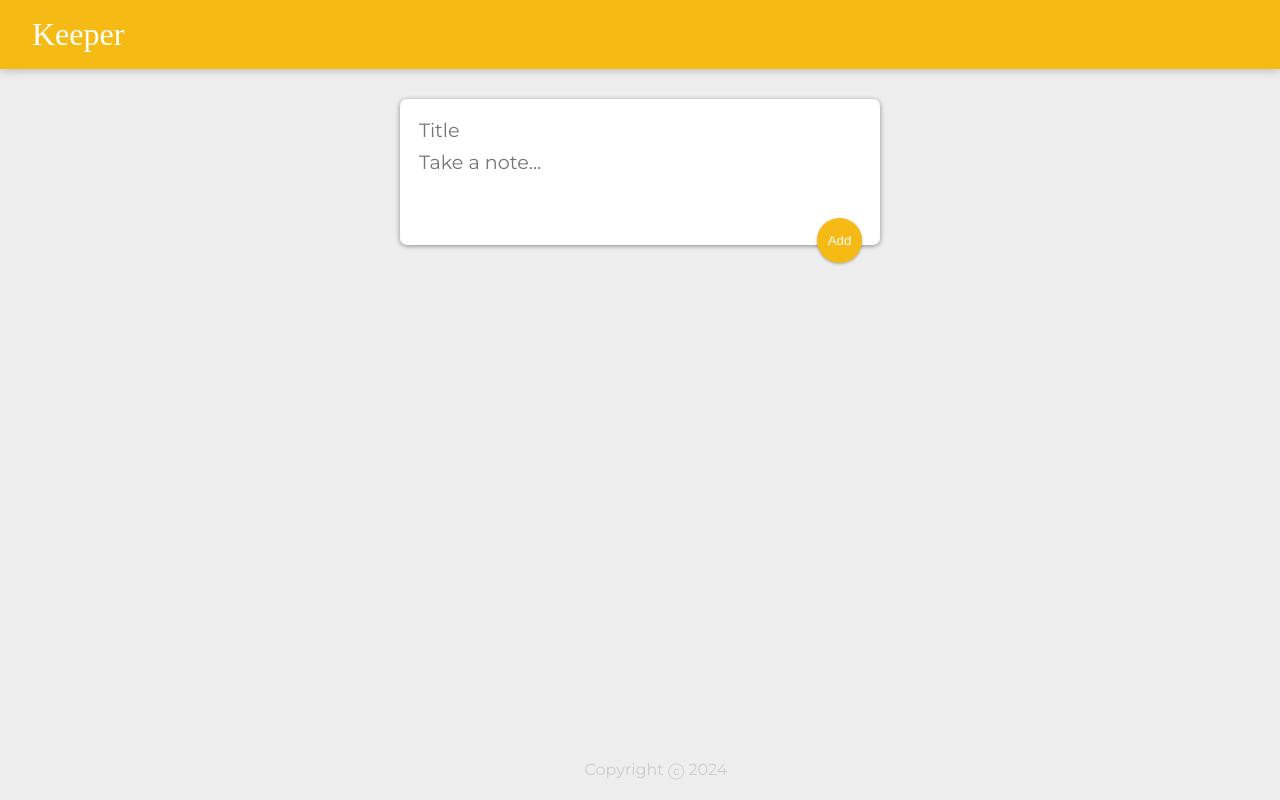
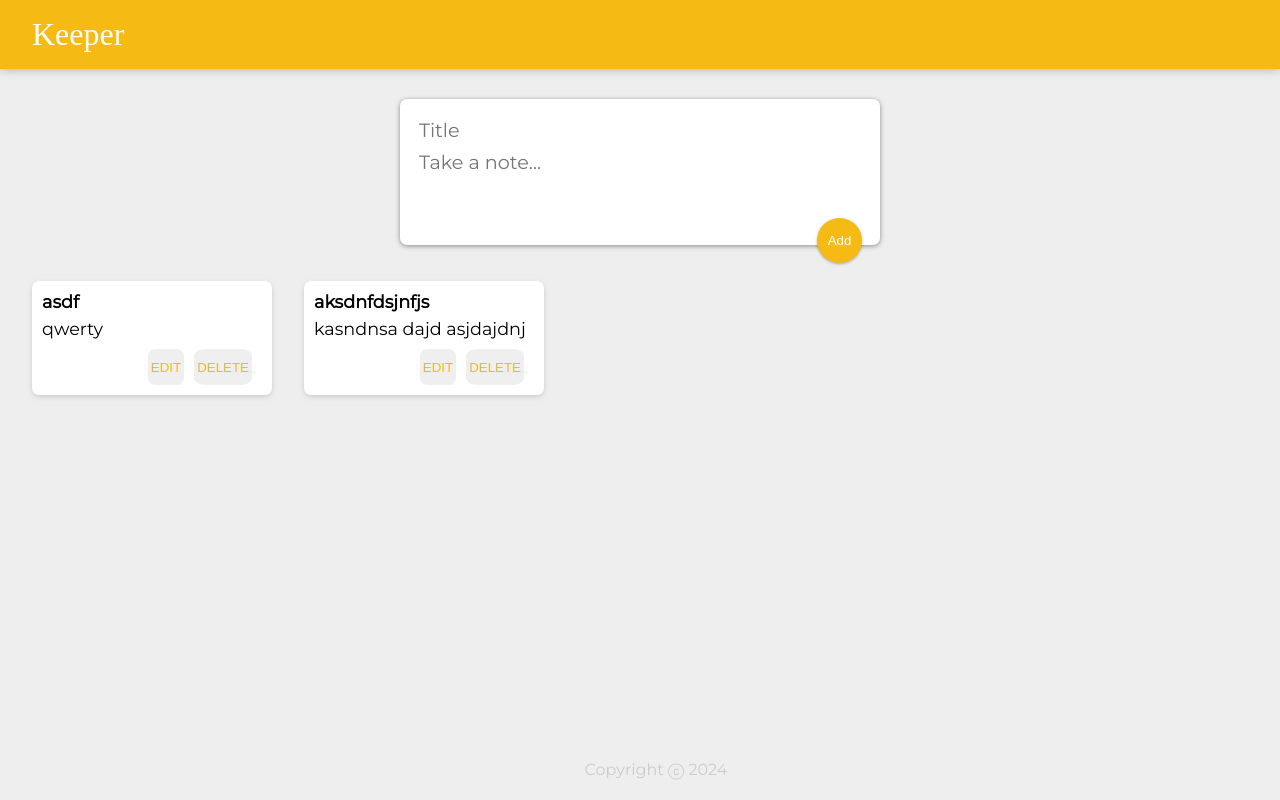
Before and after one commit to Hassaaan1010/Keeper, a React (Create React App) app: page / in a window 1280 px wide. Built offline with nearby package versions, Linux system fonts and the light colour scheme; a web font is replaced by a local one.

Commit message:
edit feature part1

```diff
--- a/public/styles.css
+++ b/public/styles.css
@@ -57,7 +57,6 @@ footer p {
 
 .note button {
   position: relative;
-  float: right;
   margin-right: 10px;
   color: #f5ba13;
   border: none;
@@ -68,6 +67,16 @@ footer p {
   height: 36px;
   cursor: pointer;
   outline: none;
+}
+
+/* edit button */
+.edit {
+  float: right;
+}
+
+/* delete button */
+.delete {
+  float: right;
 }
 
 form {
--- a/src/components/App.jsx
+++ b/src/components/App.jsx
@@ -5,8 +5,12 @@ import Note from "./Note";
 import CreateArea from "./CreateArea";
 
 function App() {
-  let [noteList, setNoteList] = useState([]);
-
+  let [noteList, setNoteList] = useState([
+    { title: "asdf", content: "qwerty" },
+    { title: "aksdnfdsjnfjs", content: "kasndnsa dajd asjdajdnj" },
+  ]);
+  const [formTitle, setTitle] = useState("");
+  const [formContent, setContent] = useState("");
   function addNote(obj) {
     setNoteList((prevValue) => {
       return [...prevValue, obj];
@@ -21,10 +25,24 @@ function App() {
     });
   }
 
+  function editNote(id, newTitle, newContent) {
+    // setNoteList((prevValue) => {
+    //   return prevValue[id] == { title: newTitle, content: newContent };
+    // });
+    setTitle(noteList[id].title);
+    setContent(noteList[id].content);
+  }
+
   return (
     <div>
       <Header />
-      <CreateArea addNote={addNote} />
+      <CreateArea
+        addNote={addNote}
+        title={formTitle}
+        content={formContent}
+        setTitle={setTitle}
+        setContent={setContent}
+      />
       {noteList.map((elem, index) => {
         return (
           <Note
@@ -33,6 +51,7 @@ function App() {
             title={elem.title}
             content={elem.content}
             delete={deleteNote}
+            edit={editNote}
           />
         );
       })}
--- a/src/components/CreateArea.jsx
+++ b/src/components/CreateArea.jsx
@@ -1,47 +1,29 @@
 import React, { useState } from "react";
 
 function CreateArea(props) {
-  let [inputTitle, setInputTitle] = useState("");
-  let [inputText, setInputText] = useState("");
-
-  function handleChangeTitle() {
-    setInputTitle(event.target.value);
-  }
-
-  function handleChangeText() {
-    setInputText(event.target.value);
-  }
-
-  function handleEnter(event) {
-    console.log(event.key || "hello");
-    if (event.key === "") {
-      document.getElementById("addButton").click();
-    }
-  }
-
   return (
     <div>
       <form>
         <input
-          onChange={handleChangeTitle}
           name="title"
           placeholder="Title"
-          value={inputTitle}
+          value={props.title}
+          onChange={(event) => props.setTitle(event.target.value)}
         />
         <textarea
           name="content"
           placeholder="Take a note..."
           rows="3"
-          value={inputText}
-          onChange={handleChangeText}
+          value={props.content}
+          onChange={(event) => props.setContent(event.target.value)}
         />
         <button
           id="addButton"
           onClick={(event) => {
             event.preventDefault();
-            props.addNote({ title: inputTitle, content: inputText });
-            setInputTitle("");
-            setInputText("");
+            props.addNote({ title: props.title, content: props.content });
+            props.setTitle("");
+            props.setContent("");
           }}
         >
           Add
--- a/src/components/Note.jsx
+++ b/src/components/Note.jsx
@@ -5,13 +5,25 @@ function Note(props) {
     <div className="note">
       <h1>{props.title}</h1>
       <p>{props.content}</p>
+
       <button
+        className="delete"
+        name="delete"
         onClick={() => {
           props.delete(props.id);
         }}
       >
         DELETE
       </button>
+      <button
+        className="edit"
+        name="edit"
+        onClick={() => {
+          props.edit(props.id);
+        }}
+      >
+        EDIT
+      </button>
     </div>
   );
 }
```
